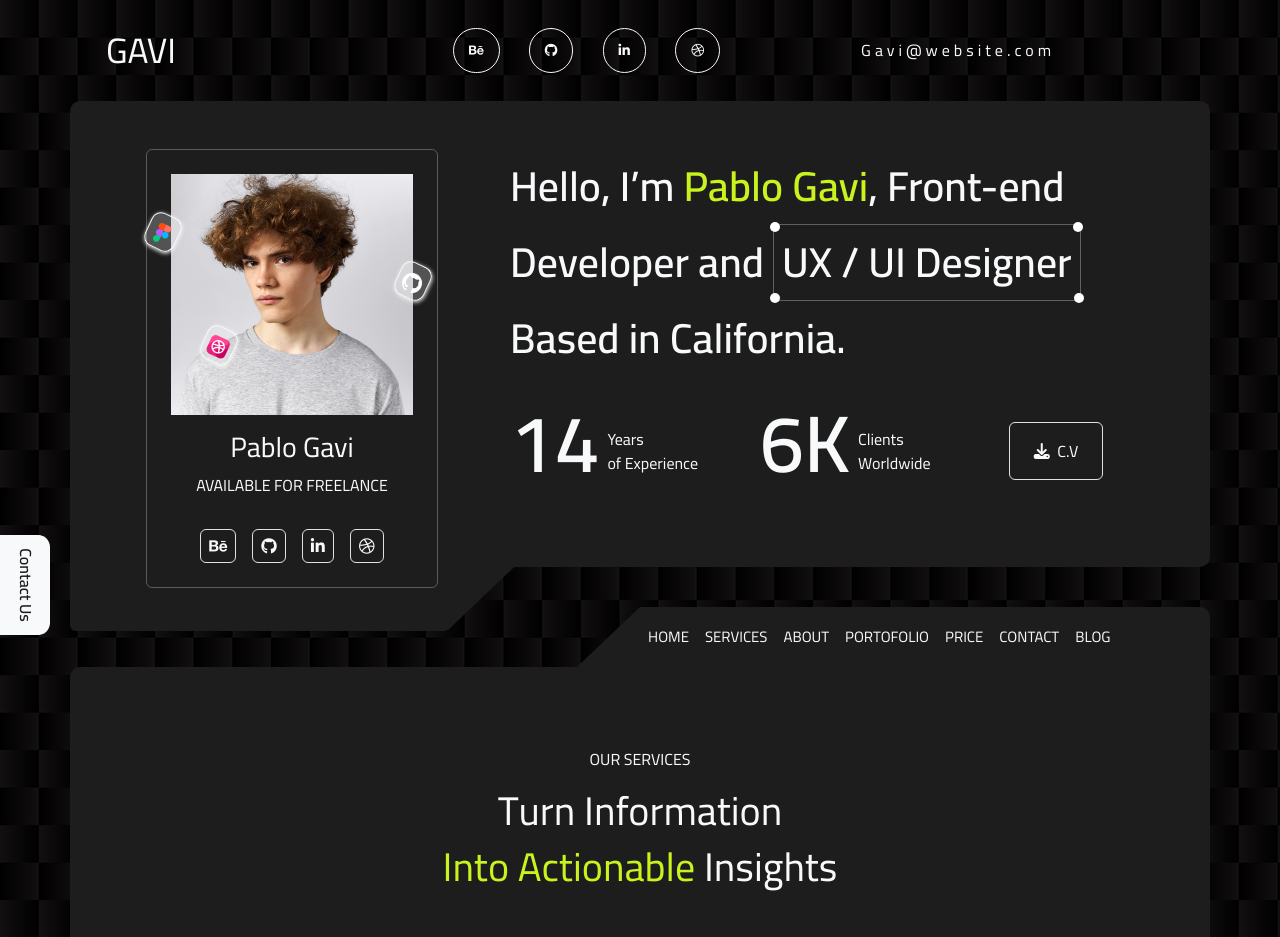
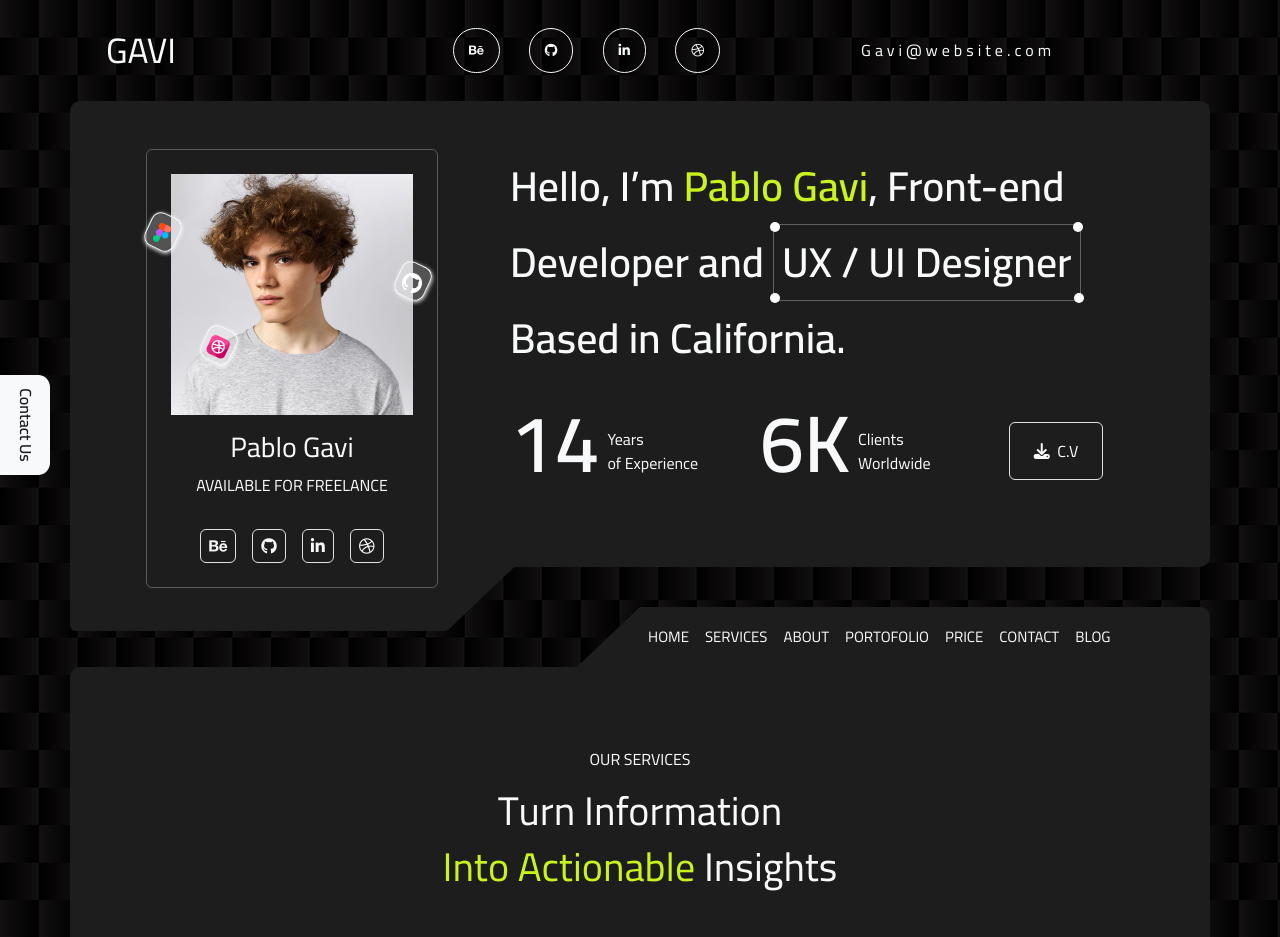
Before and after one commit to renad-ibrahim/Gavi1, a plain HTML site: page index.html in a window 1280 px wide. Shown: the top 937 px of the page. Drawn offline with nearby package versions, Linux system fonts and the light colour scheme; a web font is replaced by a local one.

Commit message:
Update style.css

```diff
--- a/css/style.css
+++ b/css/style.css
@@ -101,7 +101,7 @@ ul {
     left: -25px;
     font-weight: bold;
     line-height: 3;
-    top: 70%;
+    top: 50%;
     width: 100px;
     height: 50px;
     transform: rotate(90deg);
```
